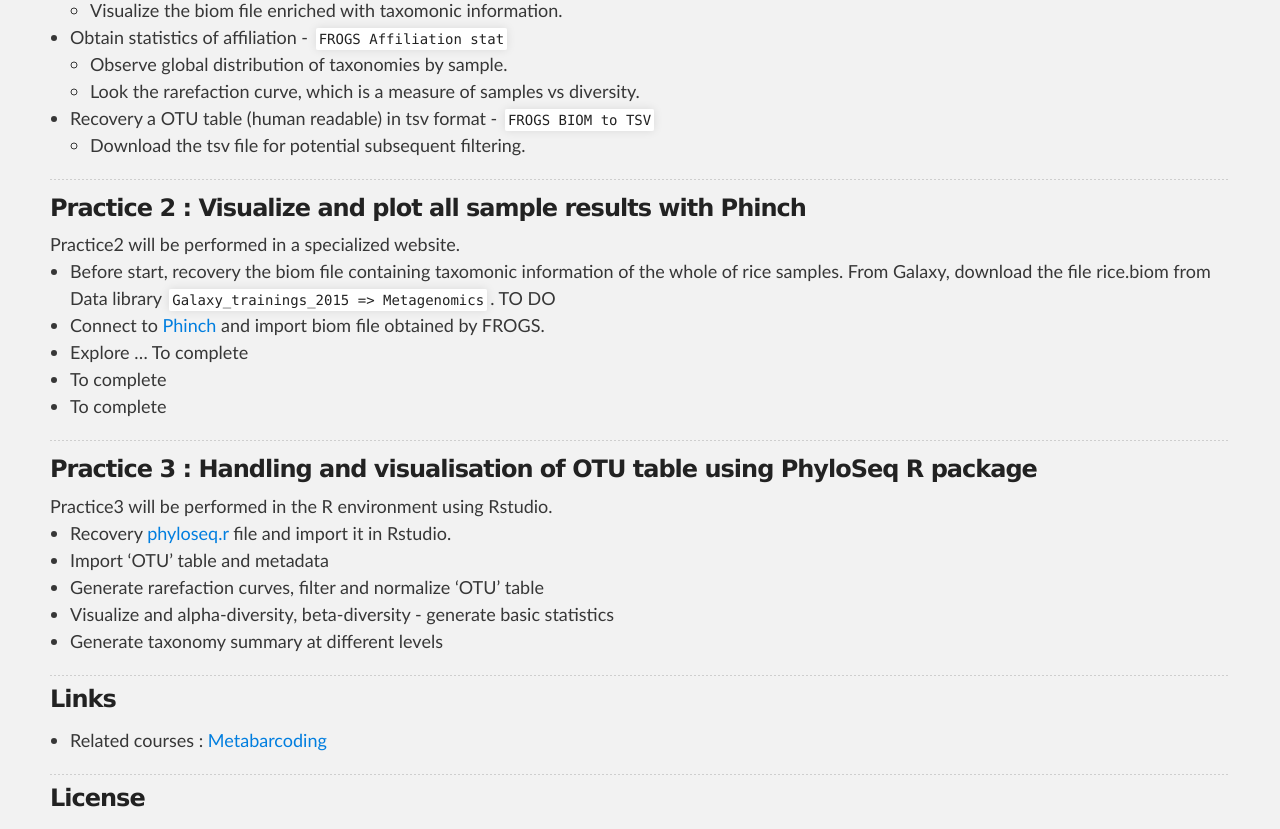
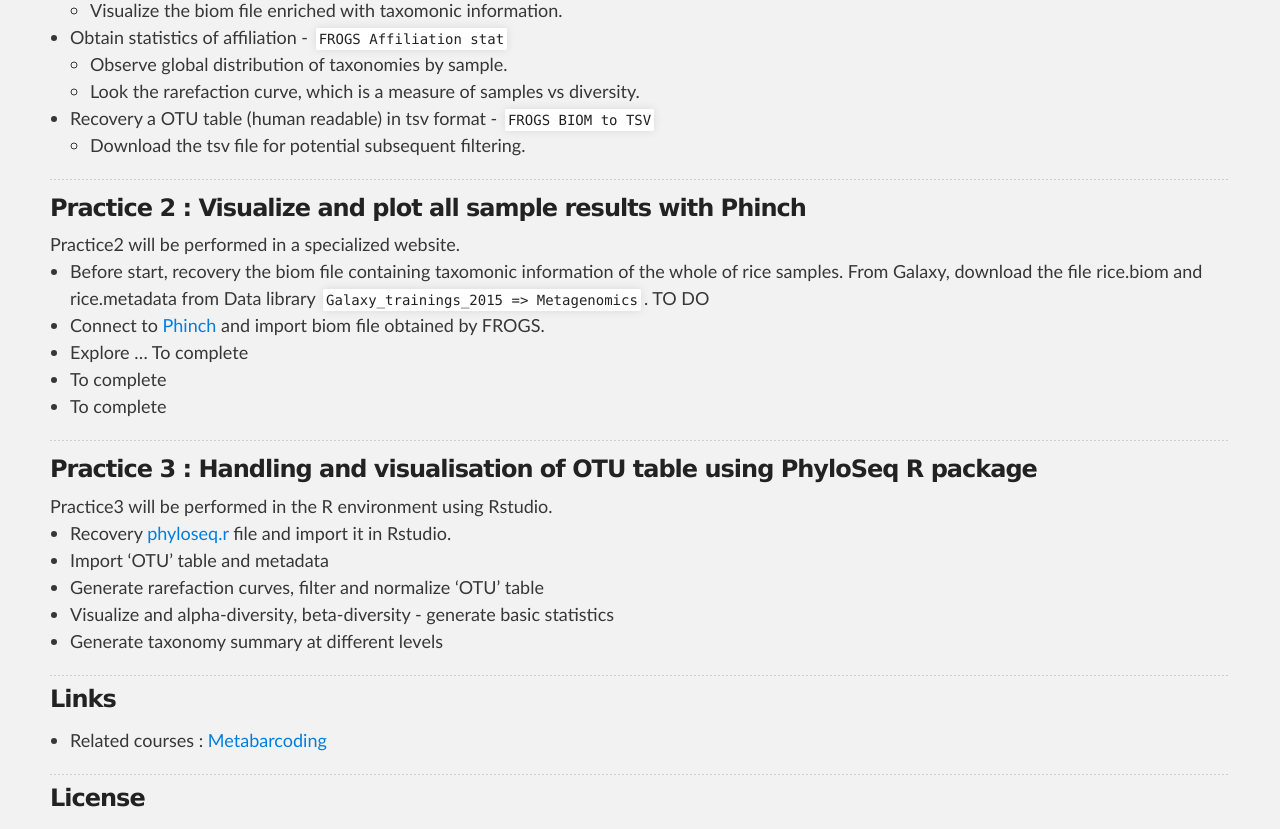
Before and after one commit to SouthGreenPlatform/trainings, a Jekyll site: the page built from _pages/linux/metabarcoding_practices.md, in a window 1280 px wide and 900 px high, scrolled down 1863 px, cut to the strip 0-829 px from the top of the window. Built offline with Jekyll 4.4.1, drawn with Linux system fonts in a browser that asks for light colours; nearby versions of some CDN libraries.

```diff
--- a/_pages/linux/metabarcoding_practices.md
+++ b/_pages/linux/metabarcoding_practices.md
@@ -96,7 +96,7 @@
 ### Practice 2 : Visualize and plot all sample results with Phinch
 <td>Practice2 will be performed in a specialized website.</td>
 * Before start, recovery the biom file containing taxomonic information of the whole of rice samples.
-From Galaxy, download  the file rice.biom from Data library `Galaxy_trainings_2015 => Metagenomics`. TO DO
+From Galaxy, download  the file rice.biom and rice.metadata from Data library `Galaxy_trainings_2015 => Metagenomics`. TO DO
 * Connect to [Phinch](http://phinch.org/) and import biom file obtained by FROGS.
 * Explore ... To complete
 * To complete
```
Also changed, not shown: 1 other file.
